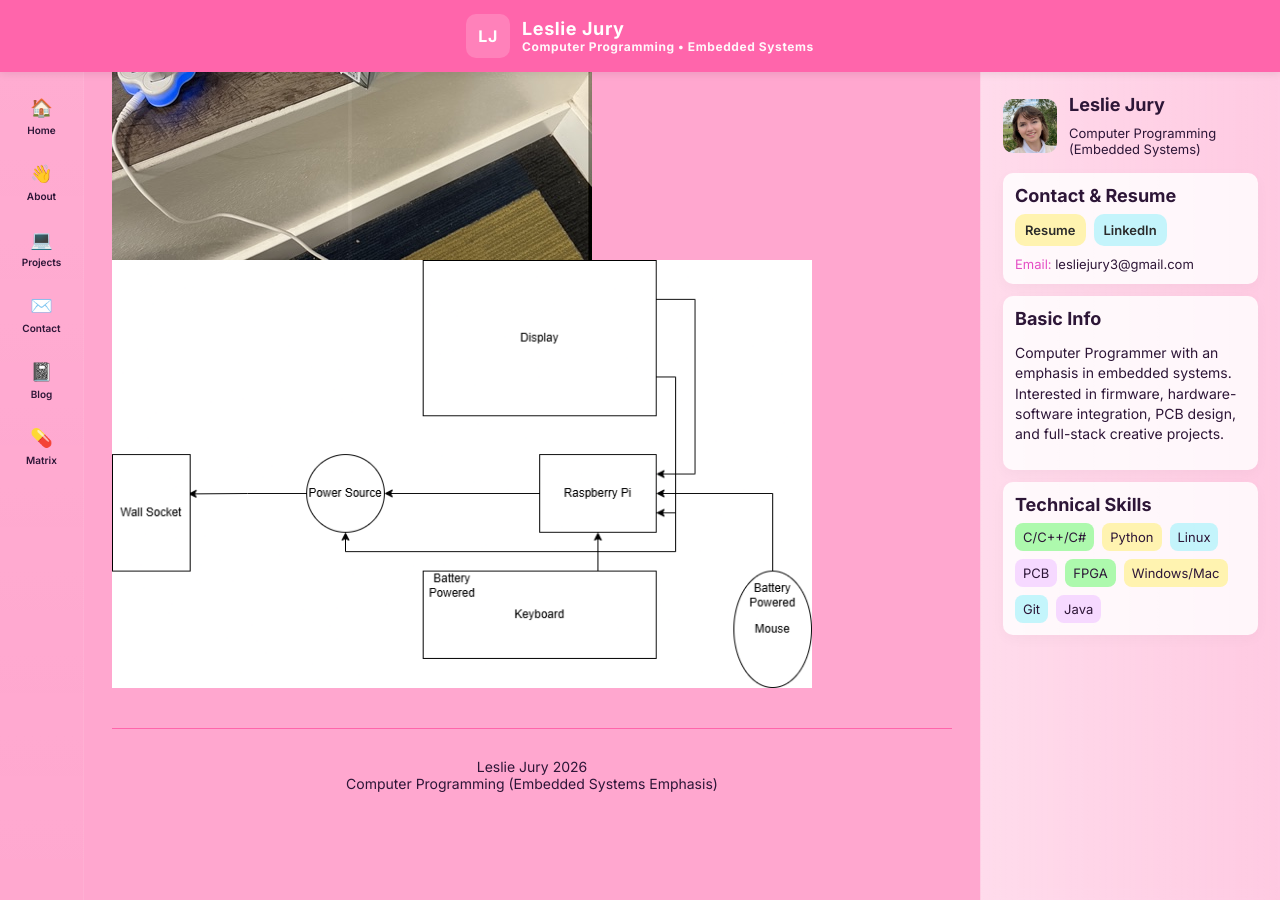
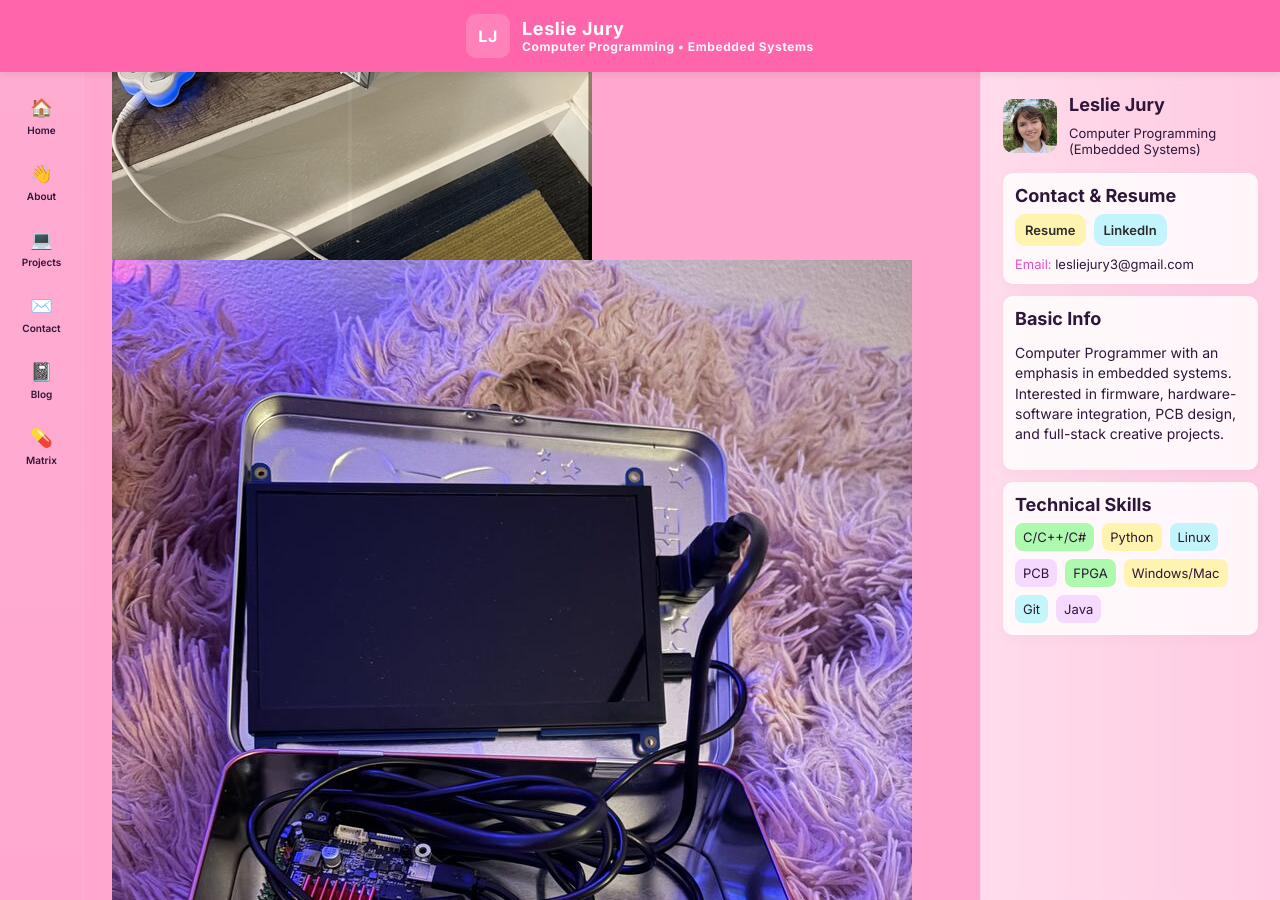
Before and after one commit to LeslieJury/lesliejury.github.io, a Jekyll site: the page built from cyberdeck.html, in a window 1280 px wide and 900 px high, scrolled down 2208 px. Built offline with Jekyll 4.4.1, drawn with Linux system fonts in a browser that asks for light colours.

Commit message:
Cyberdeck pic

```diff
--- a/cyberdeck.html
+++ b/cyberdeck.html
@@ -12,6 +12,7 @@ title: Cyberdeck
     <img src="/images/cyberdeck3.jpeg" alt="Cyberdeck"/>
     <img src="/images/cyberdeck2.jpeg" alt="Cyberdeck"/>
     <img src="/images/dyberdeck1.jpeg" alt="Cyberdeck"/>
+    <img src="/images/cyber2.jpg" alt="Cyberdeck in new case"/>
     <img src="/images/cyberdeck.drawio.png" alt="Cyberdeck Schematic" style="max-width: 700px;"/>
 
 </div>
--- a/projects.html
+++ b/projects.html
@@ -124,17 +124,14 @@ title: Projects
         </article>
 
         <article class="new-card">
-
             <img class="new-card-image" src="assets/images/bulbasaur_royalty_free.jpg" alt="Cyberdeck">
             <div class="new-card-body">
                 <a href="pokemon.html">
                 <h3>Pokemon Finder</h3>
                 </a>
             <p>One of my first JavaScript projects! A little simple but something cute I plan to build off of.
-
             </p>
             </div>
-
         </article>
 
         <article class="new-card">
```
Also changed, not shown: images/cyber2.jpg (added).
